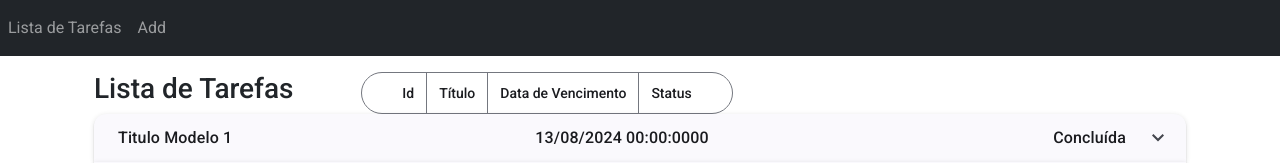
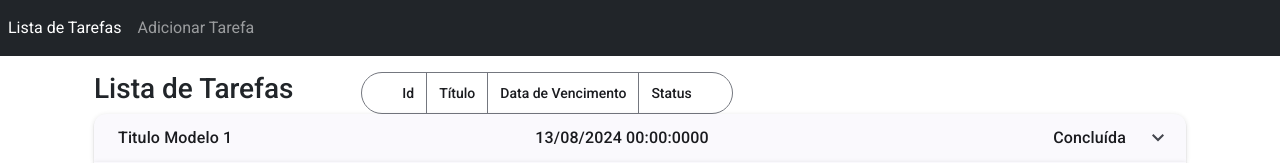
Before and after one commit to PedroGuerraMP/Tarefas, an Angular app in the folder app-tarefas/: page /list in a window 1280 px wide. Shown: the top 163 px of the page. Built offline with nearby package versions, Linux system fonts and the light colour scheme.

Commit message:
add detail-tarefa.component

```diff
--- a/app-tarefas/src/app/app.component.html
+++ b/app-tarefas/src/app/app.component.html
@@ -2,10 +2,10 @@
   <nav class="navbar navbar-expand navbar-dark bg-dark">
     <div class="navbar-nav mr-auto">
       <li class="nav-item">
-        <a routerLink="list" class="nav-link">Lista de Tarefas</a>
+        <a routerLink="/list" class="nav-link" routerLinkActive="active" >Lista de Tarefas</a>
       </li>
       <li class="nav-item">
-        <a routerLink="add" class="nav-link">Add</a>
+        <a routerLink="/add" class="nav-link" routerLinkActive="active" >Adicionar Tarefa</a>
       </li>
     </div>
   </nav>
--- a/app-tarefas/src/app/app.component.ts
+++ b/app-tarefas/src/app/app.component.ts
@@ -1,10 +1,10 @@
 import { Component } from '@angular/core';
-import { RouterOutlet } from '@angular/router';
+import { RouterLink, RouterLinkActive, RouterOutlet } from '@angular/router';
 
 @Component({
   selector: 'app-root',
   standalone: true,
-  imports: [RouterOutlet],
+  imports: [RouterOutlet,  RouterLink, RouterLinkActive],
   templateUrl: './app.component.html',
   styleUrl: './app.component.css'
 })
--- a/app-tarefas/src/app/app.routes.ts
+++ b/app-tarefas/src/app/app.routes.ts
@@ -1,7 +1,9 @@
 import { Routes } from '@angular/router';
 import { TarefaListComponent } from './components/list-tarefa/tarefa-list.component';
+import { DetailTarefaComponent } from './components/detail-tarefa/detail-tarefa.component';
 
 export const routes: Routes = [
     { path: '', redirectTo: 'list', pathMatch: 'full' },
     { path: 'list', component: TarefaListComponent },
+    { path: 'add', component: DetailTarefaComponent },
 ];
--- /dev/null
+++ b/app-tarefas/src/app/components/detail-tarefa/detail-tarefa.component.html
@@ -0,0 +1 @@
+<p>detail-tarefa works!</p>
```
Also changed, not shown: app-tarefas/src/app/components/detail-tarefa/detail-tarefa.component.ts (added, +12 -0 lines), app-tarefas/src/app/components/detail-tarefa/detail-tarefa.component.css (added), 1 other file (tests, documents, lock files or other folders).
